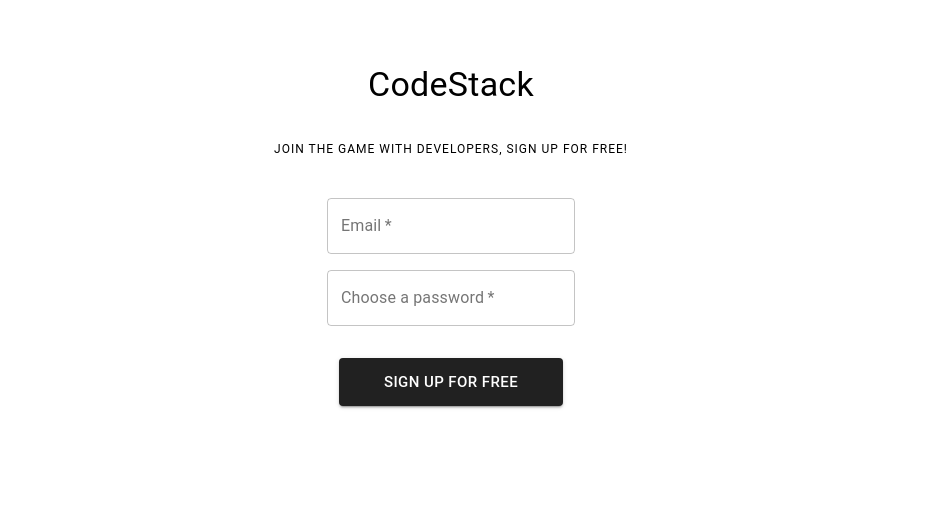
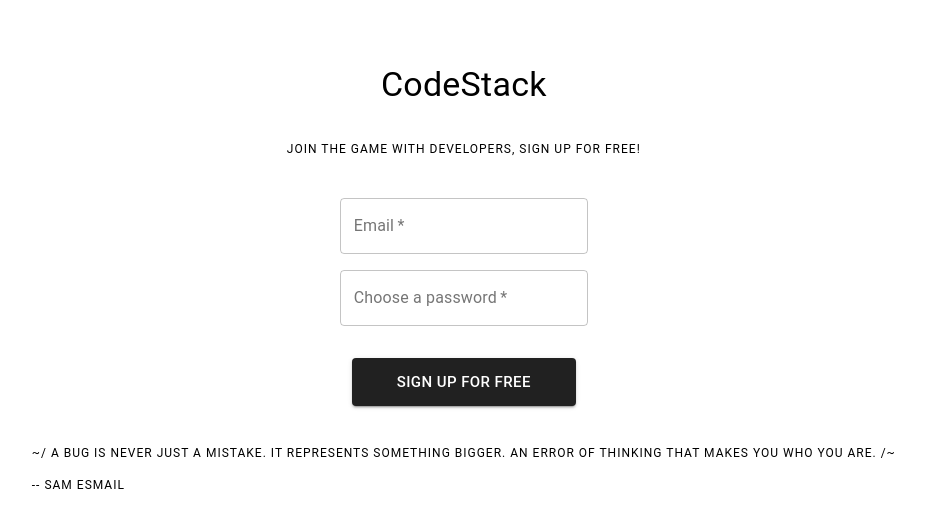
Before and after one commit to shreykoradia/CodeStack, a React (Create React App) app: page /signup in a window 1280 px wide. Shown: the top 528 px of the page, without its empty margins (189-1114 px from the left). Built offline with nearby package versions, Linux system fonts and the light colour scheme.

Commit message:
completed the sign-up route

```diff
--- a/src/component/Signup/Signup.jsx
+++ b/src/component/Signup/Signup.jsx
@@ -1,5 +1,5 @@
 import React from 'react'
-import {Button, Grid , makeStyles , Typography} from "@material-ui/core"
+import {Button, Grid , makeStyles , Typography } from "@material-ui/core"
 import {TextField} from '@material-ui/core'
 //import {FormControl} from '@material-ui/core'
 
@@ -8,6 +8,9 @@ const styles={
     justifyContent:'center',
     alignItems:'center',
     marginTop :'5%',
+    marginLeft:'2%',
+    maxWidth:'100vw',
+    flexDirection:'row'
 }
 
 const useStyles = makeStyles({
@@ -36,21 +39,6 @@ function Signup() {
     return (
         <>
         <div style={styles}>
-
-        {/* <Grid
-            container
-            direction ="column"
-            justifyContent='center'
-            alignItem="center"
-            >
-            <TextField label="Email" placeholder='Write your Email' type="email" variant='outlined' //ref={emailRef}
-             required />
-            <TextField label="Choose a password" placeholder='Write your password' type="password" variant='outlined'  //ref={emailRef}
-             required />
-            <Button variant="contained" href="#submit" color="#212121">
-                Sign up for free
-            </Button>
-            </Grid> */}
             <Grid container direction={"column"} spacing={2} justifyContent='center' alignItems='center' >
             <Grid item>
             <Typography   paragraph={false} align="left" gutterBottom={true} variant="h4" noWrap={false}>CodeStack</Typography>
@@ -71,6 +59,12 @@ function Signup() {
                 Sign up for free
             </Button>
             </Grid>
+            <Grid item>
+            <Typography paragraph={false} align='left' gutterBottom={true} variant="overline" noWrap={false}>
+           ~/ A bug is never just a mistake. It represents something bigger. An error of thinking That makes you who you are. /~<br/>
+            -- Sam Esmail
+                </Typography>
+            </Grid>
            </Grid>
 
         </div>
```
